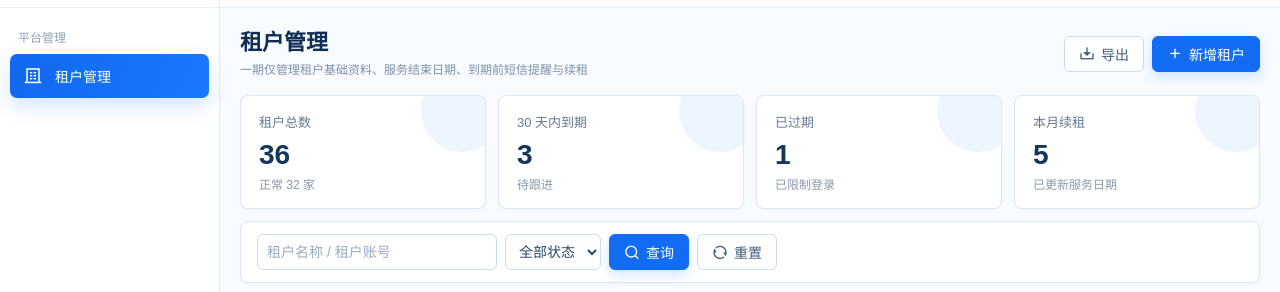
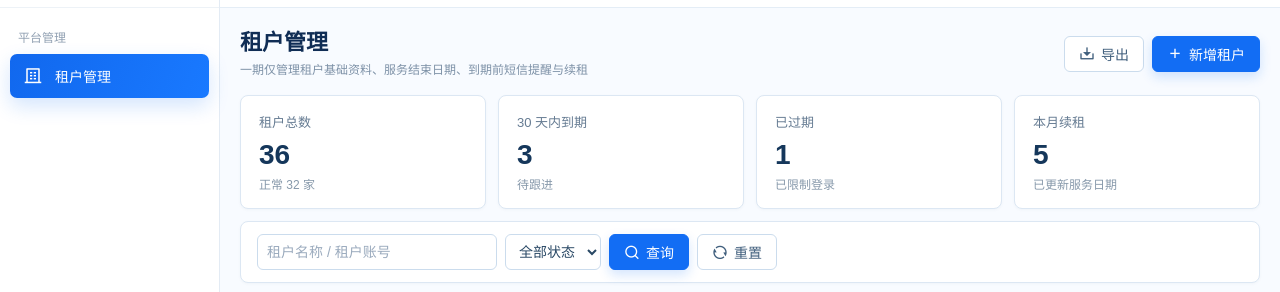
Before and after one commit to tangxiaochen755-droid/visitor-phase1-visual-blue, a plain HTML site: page super-admin.html in a window 1280 px wide. Shown: the part 56-348 px from the top of the page. Drawn offline with Linux system fonts and the light colour scheme.

Commit message:
移除超级管理端指标卡装饰

```diff
--- a/super-admin.html
+++ b/super-admin.html
@@ -12,7 +12,7 @@ aside{width:var(--side);background:#fff;color:#17335c;border-right:1px solid #e3
 header{left:var(--side);height:64px;padding:0 22px;border-color:#e4edf6;color:#687e96;z-index:2}header>.ri-menu-line{color:#58728d}header span{color:#526c86}
 main{margin-left:var(--side);padding:84px 20px 28px;max-width:1920px}.head{align-items:center;margin-bottom:16px}.head h1{font-size:22px;line-height:30px;margin:0 0 3px;color:#102d55}.sub{color:#7d91a7;font-size:12px;line-height:18px}.actions{display:flex;gap:8px}.actions .btn,.filter .btn,.modal-foot .btn{margin-left:0}
 .btn{min-height:36px;padding:0 14px;border-color:#cbdced;border-radius:6px;background:#fff;color:#405f7d;transition:background-color .18s,border-color .18s,color .18s,box-shadow .18s,transform .12s}.btn:hover{border-color:#78ade5;color:#176dcc;background:#f7fbff}.btn:focus-visible,.link:focus-visible,input:focus-visible,select:focus-visible{outline:3px solid rgba(18,109,244,.18);outline-offset:1px}.btn.primary{border-color:var(--primary);background:var(--primary);color:#fff;box-shadow:0 5px 12px rgba(18,109,244,.18)}.btn.primary:hover{border-color:var(--primary-hover);background:var(--primary-hover);color:#fff}.btn:disabled{cursor:not-allowed;opacity:.5;box-shadow:none}
-.cards{gap:12px;margin-bottom:12px}.card,.panel,.filter{border-color:var(--line);border-radius:8px;background:#fff;box-shadow:0 1px 3px rgba(30,70,110,.04)}.card{min-height:108px;padding:16px 18px;position:relative;overflow:hidden}.card:after{content:"";position:absolute;right:-18px;top:-26px;width:82px;height:82px;border-radius:50%;background:#edf5ff}.card label{position:relative;z-index:1;color:#657b92;font-size:13px}.card b{position:relative;z-index:1;margin:6px 0 2px;color:#15375b;font:600 28px/36px "PingFang SC","Microsoft YaHei",sans-serif}.card small{position:relative;z-index:1;color:#8799ab;font-size:12px}
+.cards{gap:12px;margin-bottom:12px}.card,.panel,.filter{border-color:var(--line);border-radius:8px;background:#fff;box-shadow:0 1px 3px rgba(30,70,110,.04)}.card{min-height:108px;padding:16px 18px;position:relative;overflow:hidden}.card label{position:relative;z-index:1;color:#657b92;font-size:13px}.card b{position:relative;z-index:1;margin:6px 0 2px;color:#15375b;font:600 28px/36px "PingFang SC","Microsoft YaHei",sans-serif}.card small{position:relative;z-index:1;color:#8799ab;font-size:12px}
 .filter{padding:12px 16px;gap:8px;align-items:center}.filter input{width:240px!important}.filter input,.filter select{height:36px;border-color:#cbdced;border-radius:6px;background:#fff;color:#294865}.filter input:hover,.filter select:hover{border-color:#9bbfe2}.filter input:focus,.filter select:focus{border-color:#438ee6;box-shadow:0 0 0 3px rgba(23,107,219,.1);outline:0}.filter input::placeholder{color:#9aaabd}
 .panel{overflow-x:auto}.panel-head{height:46px;padding:0 16px;border-color:var(--line-soft);color:#234768;font-size:15px}.panel-head span{color:#8496a8}table{min-width:980px}th{height:42px;padding:0 12px;background:#f5f8fc;border-color:var(--line);color:#60758d;font-size:13px;font-weight:500;white-space:nowrap}td{height:48px;padding:0 12px;border-color:var(--line-soft);white-space:nowrap}tbody tr:hover{background:#f7fbff}th:first-child,td:first-child{padding-left:16px}th:last-child,td:last-child{width:128px;padding-right:16px;text-align:center}
 .tenant-logo{width:30px;height:30px;border-radius:7px;display:grid;place-items:center;background:#e9f3ff;color:#176dcc;font-weight:600}.tag{display:inline-flex;align-items:center;min-height:24px;padding:2px 8px;border-width:1px;border-style:solid;border-radius:5px;font-size:12px;font-weight:600;line-height:18px;white-space:nowrap}.tag.success{color:var(--success);background:#d1fadf;border-color:#32d583}.tag.warn{color:var(--warning);background:#fef0c7;border-color:#f79009}.tag.bad{color:var(--danger);background:#fee4e2;border-color:#f97066}.link{min-height:36px;padding:0 7px;color:#126df4;white-space:nowrap}.link:hover{color:#0b5fc7;background:#eaf3ff;border-radius:5px}
```
